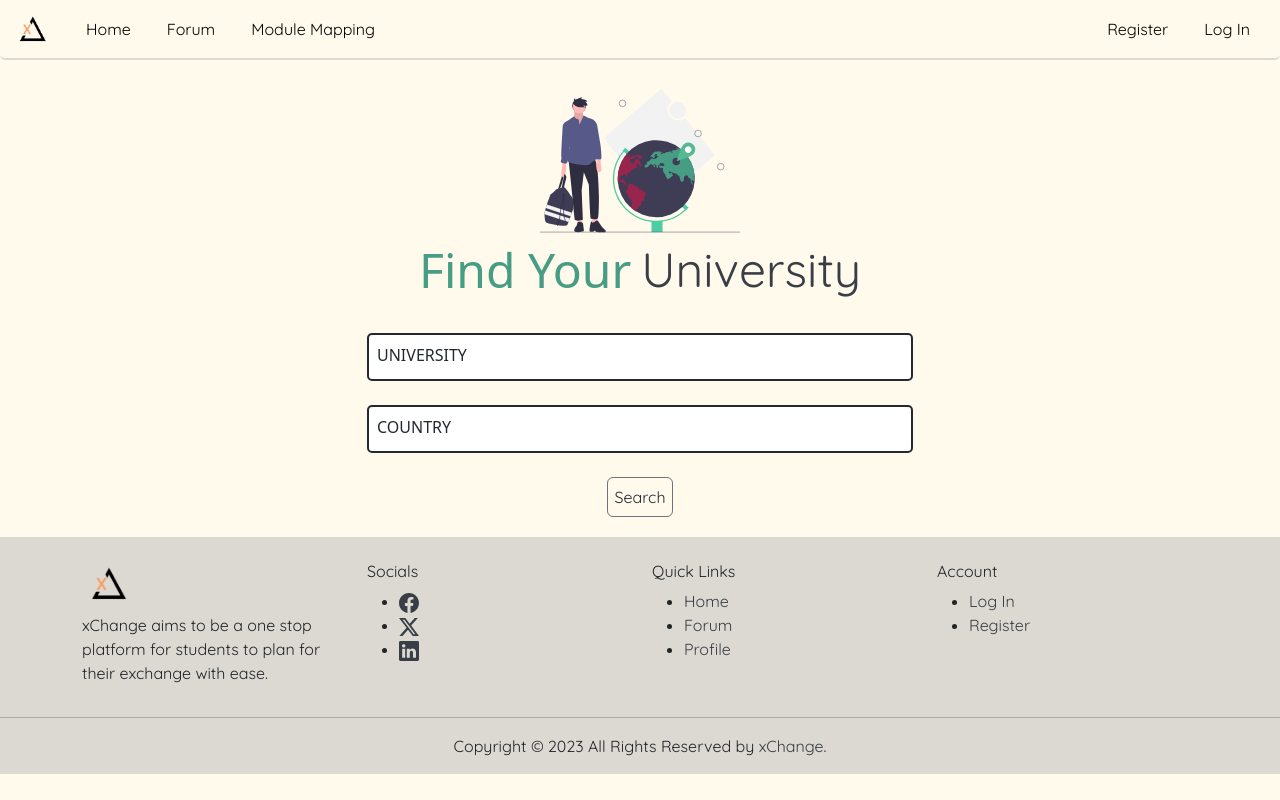
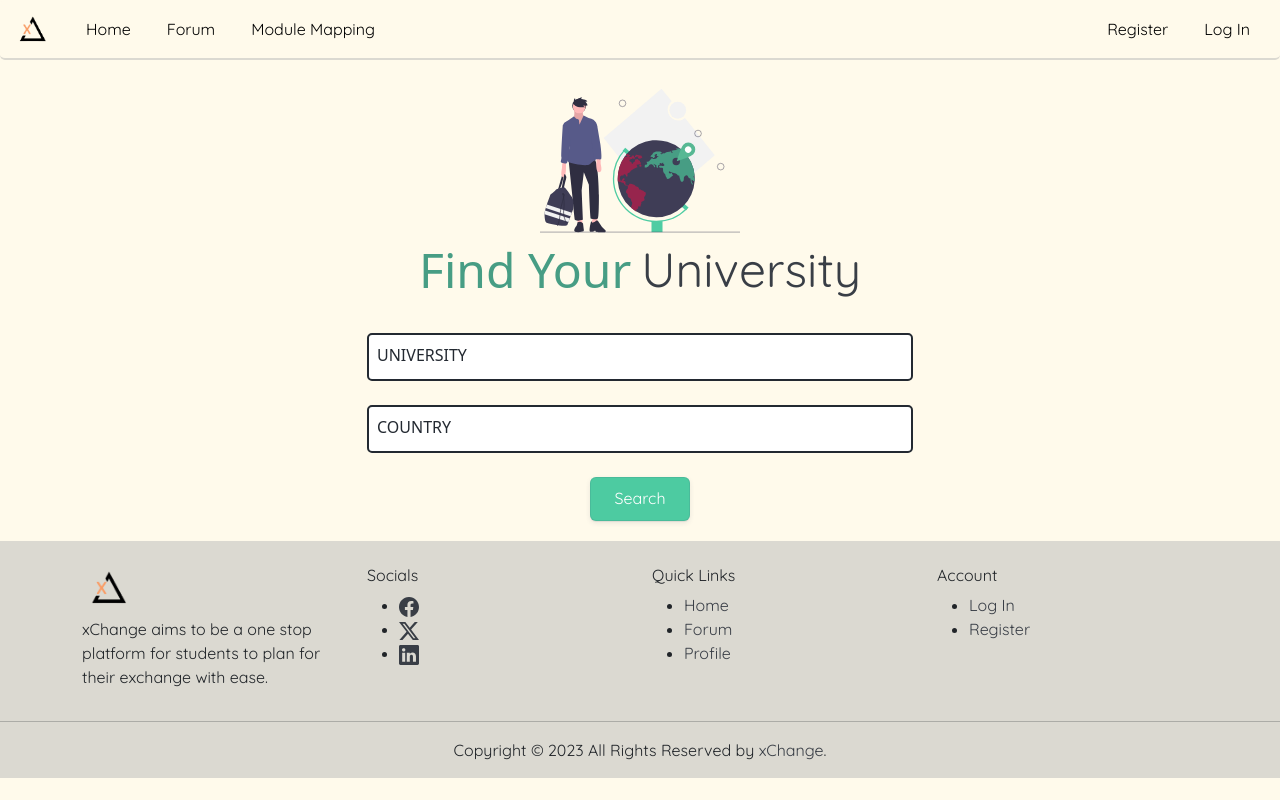
Before and after one commit to solai-y/xChange, a website: page public/university.html in a window 1280 px wide. Drawn offline with nearby package versions, Linux system fonts and the light colour scheme; some packages are replaced by stand-ins of ours; no server answers; a script that the page names is missing.

Commit message:
search button

```diff
--- a/public/stylesheets/university.css
+++ b/public/stylesheets/university.css
@@ -246,8 +246,6 @@ a {
   padding-right: 0px;
 }
 
-
-
 .navbar {
   /* Set the border style, color, and width */
   border-bottom: 2px solid var(--secondary); /* Replace #FF0000 with the desired color code */
@@ -255,3 +253,35 @@ a {
   background-color: var(--background);
   height: 60px;
 }
+
+#btnSearchUni {
+    appearance: button;
+    backface-visibility: hidden;
+    background-color: var(--primary);
+    border-radius: 6px;
+    border-width: 0;
+    box-shadow: rgba(50, 50, 93, .1) 0 0 0 1px inset,rgba(50, 50, 93, .1) 0 2px 5px 0,rgba(0, 0, 0, .07) 0 1px 1px 0;
+    box-sizing: border-box;
+    color: #fff;
+    cursor: pointer;
+    font-family: var(--text);
+    font-size: 100%;
+    height: 44px;
+    line-height: 1.15;
+    margin: 0px 0 0;
+    outline: none;
+    overflow: hidden;
+    padding: 0 25px;
+    position: relative;
+    text-align: center;
+    text-transform: none;
+    transform: translateZ(0);
+    transition: all .2s,box-shadow .08s ease-in;
+    user-select: none;
+    -webkit-user-select: none;
+    touch-action: manipulation;
+}
+
+a {
+  color: #fff;
+}
--- a/public/university.html
+++ b/public/university.html
@@ -259,7 +259,9 @@
         </div>
         <br>
         <button class="btn btn-outline-secondary" id="btnSearchUni">
+          <a href="#uniResults">
           Search
+        </a>
         </button>
         </p>
       </div>
@@ -270,7 +272,7 @@
 
 
   <!-- Cards per university -->
-  <div class="album bg-light">
+  <div class="album bg-light" id="searchResults">
     <div class="container" id="resultsContainer">
       <div class="row row-cols-1 row-cols-sm-2 row-cols-md-3 g-3" id="uniResults">
       </div>
```
